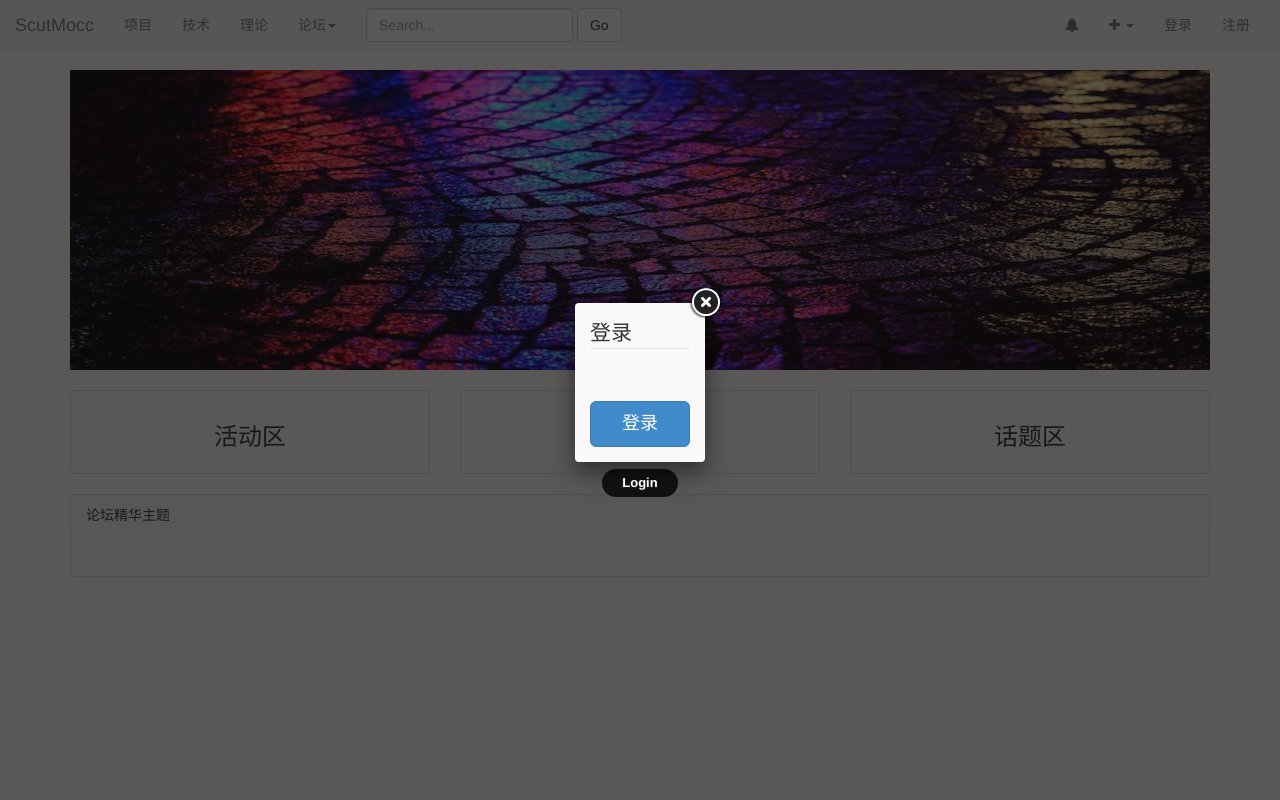
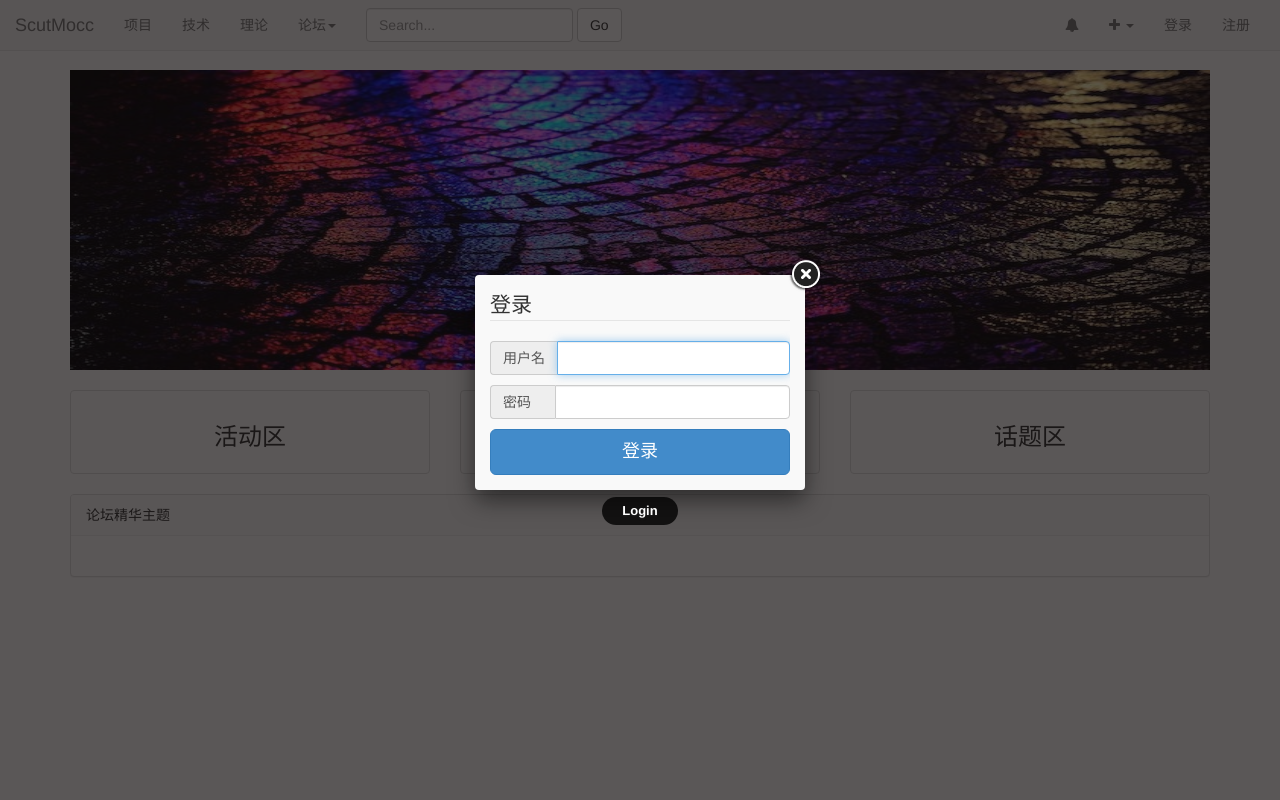
Before and after one commit to ZevveZ/-, a Django app: page /scutmocc/bbs/ in a window 1280 px wide, after a click on "登录". Run offline with Django 3.2, Linux system fonts and the light colour scheme; data that the repository does not hold is empty; some libraries are stand-ins or nearby versions.

Commit message:
fix login

```diff
--- a/mysite/scutmocc/templates/template/navbar.html
+++ b/mysite/scutmocc/templates/template/navbar.html
@@ -32,7 +32,6 @@
                         class="caret"></span></a>
                 <ul class="dropdown-menu" role="menu">
                     <li><a href="{% url 'user_center' user.id %}">个人中心</a></li>
-
                     <li class="divider"></li>
                     <li><a href="{% url 'password_change' %}">修改密码</a></li>
                     <li class="divider"></li>
@@ -70,17 +69,18 @@
             {% if form.errors %}
                 <script>alert("用户名或密码错误")</script>
             {% endif %}
-            <div class="form-group">
-                <div class="col-sm-8">
-                    {{ form.username }}
+{#            {{ form.username }}#}
+{#            {{ form.password }}#}
+            <div class="login">
+                <div class="input-group">
+                    <span class="input-group-addon" id="name">用户名</span>
+                    <input name='username' type="text" class="form-control" aria-describedby="name" required maxlength="254" autofocus>
+                </div>
+                <div class="input-group">
+                    <span class="input-group-addon" id="psw">密码&nbsp;&nbsp;&nbsp;</span>
+                    <input name="password" type="password" class="form-control" aria-describedby="psw" required>
                 </div>
             </div>
-            <div class="form-group">
-                <div class="col-sm-8">
-                    {{ form.password }}
-                </div>
-            </div>
-
             <input type="submit" value="登录" class="btn btn-primary btn-lg btn-block"/>
             <input type="hidden" name="next" value="{% url 'homepage' %}"/>
         </fieldset>
@@ -88,7 +88,7 @@
 </div>
 <div class="layer">
     <div id="newuser">
-            <a href="{% url 'personal_registration' %}" class="btn btn-primary btn-lg ">个 人</a>
-            <a href="{% url 'activity_registration' %}" class="btn btn-primary btn-lg ">社 团</a>
+        <a href="{% url 'personal_registration' %}" class="btn btn-primary btn-lg ">个 人</a>
+        <a href="{% url 'activity_registration' %}" class="btn btn-primary btn-lg ">社 团</a>
     </div>
 </div>
--- a/mysite/scutmocc/templates/template/navstyle.html
+++ b/mysite/scutmocc/templates/template/navstyle.html
@@ -20,5 +20,10 @@
 #newuser a{
     margin: 30px;
 }
-
-    </style>
+    .login{
+        max-width:300px;
+    }
+    .login .input-group{
+        margin-bottom: 10px;
+    }
+</style>
--- a/mysite/scutmocc/urls.py
+++ b/mysite/scutmocc/urls.py
@@ -6,7 +6,7 @@ from . import views
 urlpatterns = [
     # url(r'^test/$', views.test, name='test'),
     url(r'^$', auth_views.login, {'template_name': 'homepage/homepage.html'}, name='homepage'),
-    url(r'^logout/$', auth_views.logout, {'template_name': 'homepage/logout.html'}, name='logout'),
+    url(r'^logout/$', auth_views.logout, {'template_name': 'template/jump.html', 'extra_context': {'message': '登录成功', 'href': '/scutmocc/'}}, name='logout'),
     url(r'^register_person/$', views.personal_registration, name='personal_registration'),
     url(r'^register_activity/$', views.activity_registration, name='activity_registration'),
     # 修改url
--- a/mysite/scutmocc/views.py
+++ b/mysite/scutmocc/views.py
@@ -10,10 +10,8 @@ from django.http import HttpResponse
 from django.http import JsonResponse
 from django.shortcuts import render, redirect
 from django.views.decorators.csrf import csrf_exempt
-
 from mysite.settings import SECRET_KEY
-from scutmocc.models import Theme, College, Board, ThemeAnswer, Dianzan, Attention, CollectTheme, SubmitLes, \
-    Notification
+from scutmocc.models import Theme, College, Board, ThemeAnswer, Dianzan, Attention, CollectTheme, SubmitLes, Notification
 from scutmocc.validation import Token
 from .forms import ActivityForm, PersonalForm, SublesForm
 from scutmocc.juncheepaginator import JuncheePaginator
```
Also changed, not shown: mysite/scutmocc/templates/homepage/logout.html (deleted, +0 -12 lines).
